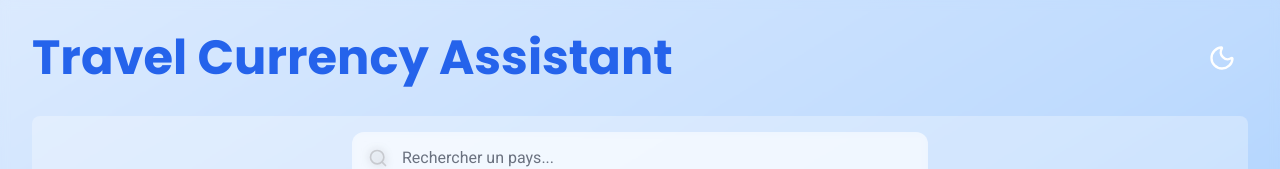
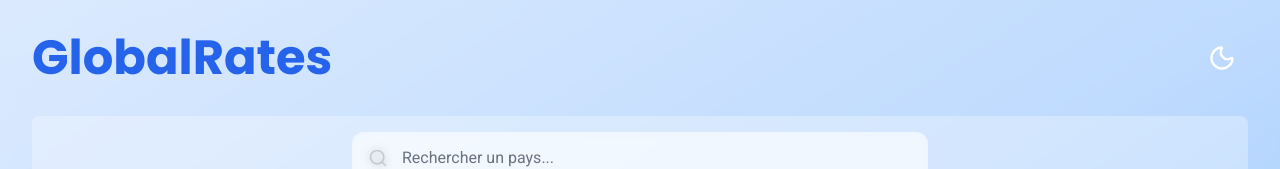
Before and after one commit to GuillaumePOREZ72/travel_assistant, a Next.js app: page / in a window 1280 px wide. Shown: the top 169 px of the page. Built offline with nearby package versions, Linux system fonts and the light colour scheme; no server answers.

Commit message:
✨ feat: Update application title to "GlobalRates" in layout and home components

```diff
--- a/src/app/layout.tsx
+++ b/src/app/layout.tsx
@@ -3,7 +3,7 @@ import "./globals.css";
 import BackToTopButton from "./components/BackToTopButton";
 
 export const metadata: Metadata = {
-  title: "Travel Currency Assistant",
+  title: "GlobalRates",
   description: "Application assistant devises de voyage",
   icons: {
     icon: "/icon.png",
--- a/src/app/page.tsx
+++ b/src/app/page.tsx
@@ -96,7 +96,7 @@ export default function Home() {
           <h1
             className={`text-5xl font-bold text-blue-600 dark:text-blue-400 ${poppins.className}`}
           >
-            Travel Currency Assistant
+            GlobalRates
           </h1>
           <DarkMode />
         </div>
```
